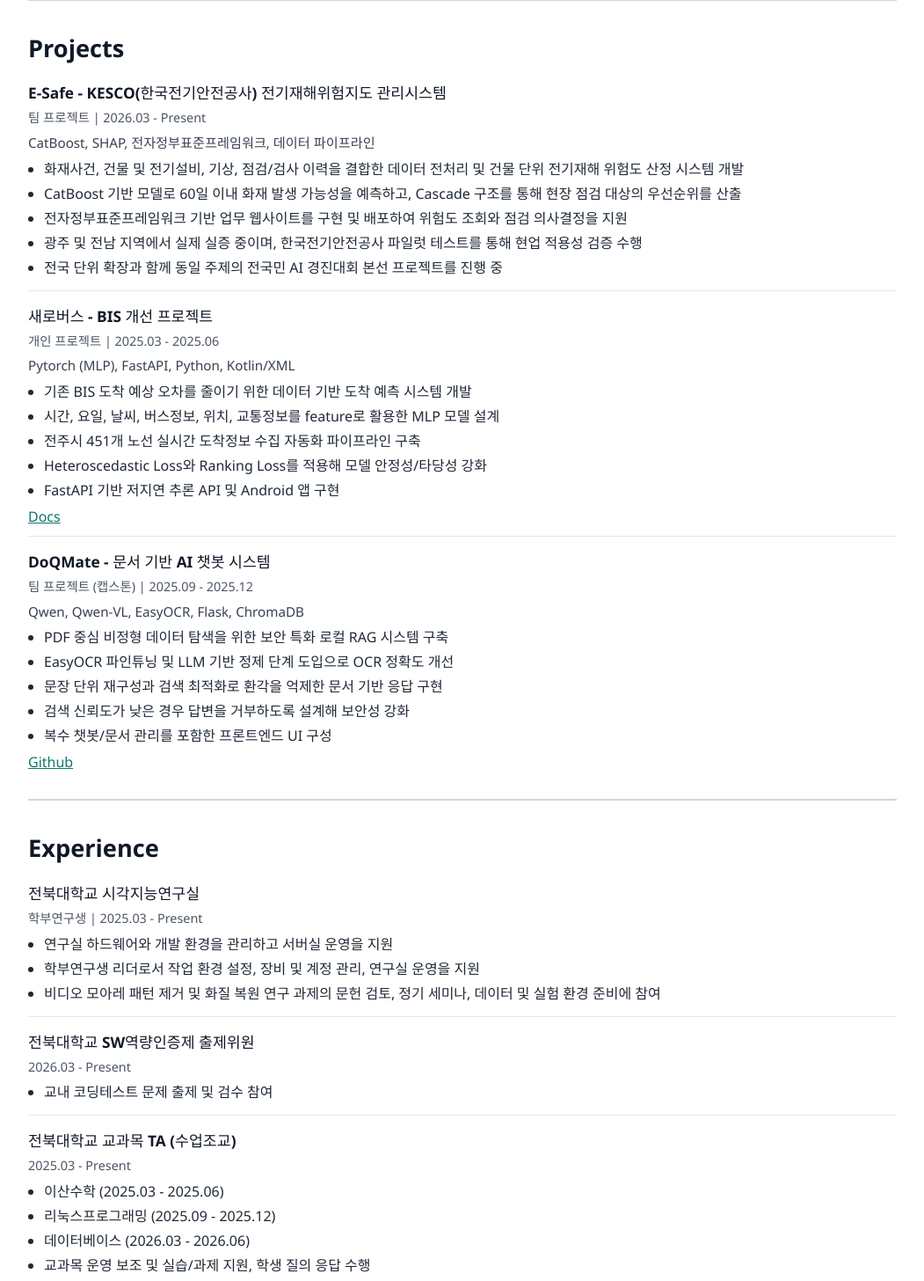
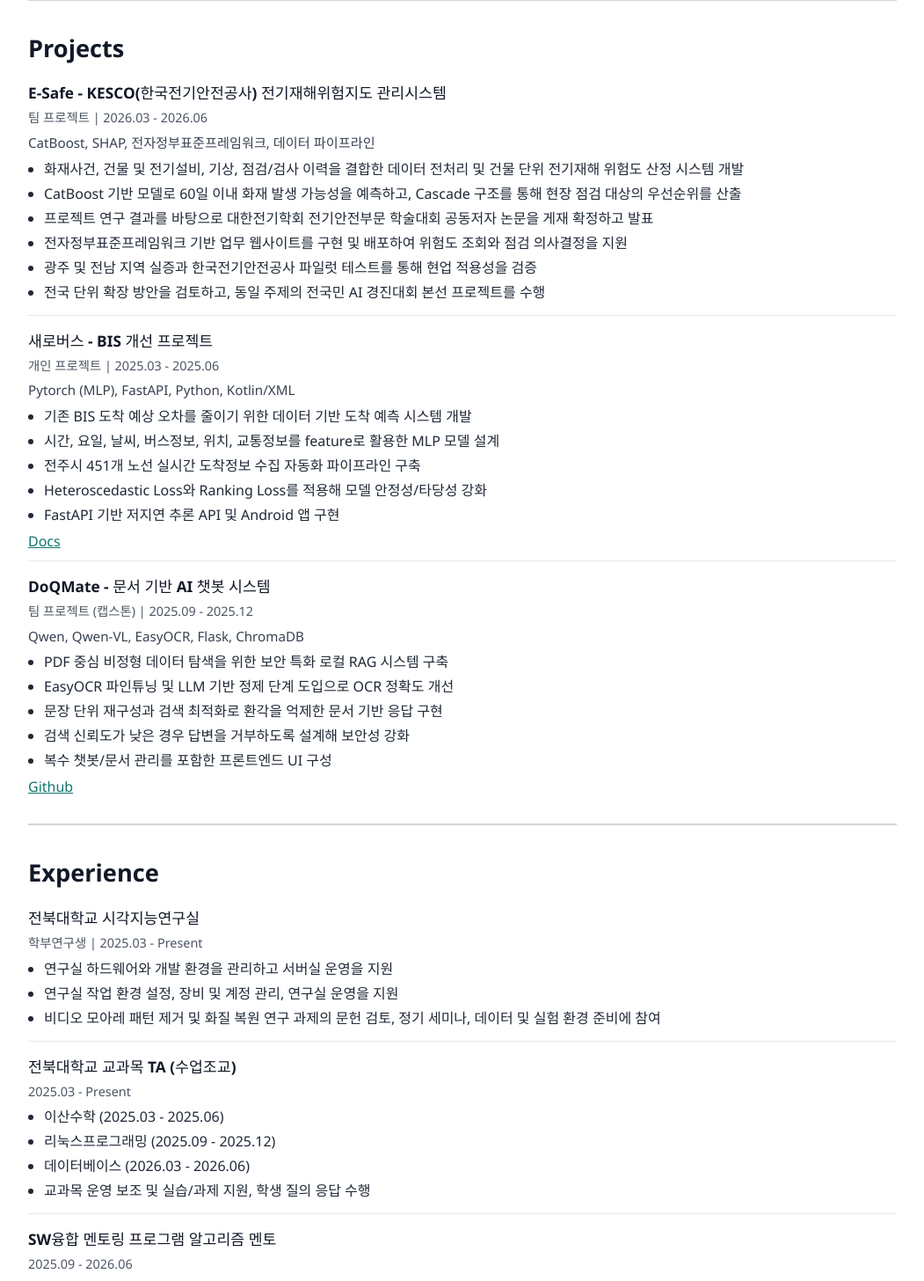
Before and after one commit to Quinsie/Quinsie.github.io, a React (Vite) app: page / in a window 1280 px wide. Shown: the part 880-2336 px from the top of the page at 88% size, without its empty margins (224-1275 px from the left). Built offline with nearby package versions, Linux system fonts and the light colour scheme.

Commit message:
feat: refine activities and achievements

```diff
--- a/src/content/portfolio.js
+++ b/src/content/portfolio.js
@@ -87,7 +87,7 @@
         cards: [
           {
             title: "전기설비 안전점검 우선순위화를 위한 Cascade 기반 전기재해 위험 예측 모델 연구",
-            meta: "대한전기학회 전기안전부문 | 공동저자, 게재 확정 및 발표",
+            meta: "대한전기학회 전기안전부문",
             bullets: [
               "화재사건, 건물/전기설비, 기상, 점검 데이터를 건물-월 단위로 전처리하여 전기화재 위험 예측 데이터셋 구축",
               "희소한 화재 발생 데이터(양성 비율 0.07%)를 대상으로 2단계 Cascade CatBoost 모델을 설계하여 점검 후보군 선별 및 위험 순위화",
@@ -120,14 +120,15 @@
         cards: [
           {
             title: "E-Safe - KESCO(한국전기안전공사) 전기재해위험지도 관리시스템",
-            meta: "팀 프로젝트 | 2026.03 - Present",
+            meta: "팀 프로젝트 | 2026.03 - 2026.06",
             subtitle: "CatBoost, SHAP, 전자정부표준프레임워크, 데이터 파이프라인",
             bullets: [
               "화재사건, 건물 및 전기설비, 기상, 점검/검사 이력을 결합한 데이터 전처리 및 건물 단위 전기재해 위험도 산정 시스템 개발",
               "CatBoost 기반 모델로 60일 이내 화재 발생 가능성을 예측하고, Cascade 구조를 통해 현장 점검 대상의 우선순위를 산출",
+              "프로젝트 연구 결과를 바탕으로 대한전기학회 전기안전부문 학술대회 공동저자 논문을 게재 확정하고 발표",
               "전자정부표준프레임워크 기반 업무 웹사이트를 구현 및 배포하여 위험도 조회와 점검 의사결정을 지원",
-              "광주 및 전남 지역에서 실제 실증 중이며, 한국전기안전공사 파일럿 테스트를 통해 현업 적용성 검증 수행",
-              "전국 단위 확장과 함께 동일 주제의 전국민 AI 경진대회 본선 프로젝트를 진행 중",
+              "광주 및 전남 지역 실증과 한국전기안전공사 파일럿 테스트를 통해 현업 적용성을 검증",
+              "전국 단위 확장 방안을 검토하고, 동일 주제의 전국민 AI 경진대회 본선 프로젝트를 수행",
             ],
             links: [],
           },
@@ -178,15 +179,8 @@
             meta: "학부연구생 | 2025.03 - Present",
             bullets: [
               "연구실 하드웨어와 개발 환경을 관리하고 서버실 운영을 지원",
-              "학부연구생 리더로서 작업 환경 설정, 장비 및 계정 관리, 연구실 운영을 지원",
+              "연구실 작업 환경 설정, 장비 및 계정 관리, 연구실 운영을 지원",
               "비디오 모아레 패턴 제거 및 화질 복원 연구 과제의 문헌 검토, 정기 세미나, 데이터 및 실험 환경 준비에 참여",
-            ],
-          },
-          {
-            title: "전북대학교 SW역량인증제 출제위원",
-            meta: "2026.03 - Present",
-            bullets: [
-              "교내 코딩테스트 문제 출제 및 검수 참여",
             ],
           },
           {
@@ -262,17 +256,19 @@
             ],
           },
           {
-            title: "COALA 알고리즘 동아리 부회장",
+            title: "COALA 알고리즘 동아리",
             meta: "2021.12 - 2022.11",
             bullets: [
+              "동아리 부회장",
               "알고리즘 튜터링 및 개인 멘토링 진행",
               "MT 기획 및 동아리 운영 활동 수행",
             ],
           },
           {
-            title: "전북대학교 IT정보공학과 학생회 기획국",
+            title: "전북대학교 IT지능정보공학과 1대 학생회",
             meta: "2022.03 - 2022.11",
             bullets: [
+              "기획국원",
               "학과 행사 기획 및 운영 참여",
             ],
           },
@@ -289,8 +285,9 @@
         title: "Awards",
         type: "table",
         columns: ["일자", "수상명", "주관", "비고"],
-        rows: [
-          ["2025.10", "은상", "AWS METAmobility", "자율주행 자동차 경진대회 해커톤"],
+          rows: [
+            ["2026.06", "장려상", "전북대학교", "2026-1 캡스톤디자인 경진대회"],
+            ["2025.10", "은상", "AWS METAmobility", "자율주행 자동차 경진대회 해커톤"],
           ["2025.10", "은상", "전북대학교", "교내 알고리즘 대회 (ICPC 2025)"],
           ["2025.05", "9위", "전북대학교", "JBNUPC (전북대학교 프로그래밍 대회)"],
           ["2022.10", "금상", "전북대학교", "교내 알고리즘 대회 (ICPC 2022)"],
@@ -301,7 +298,7 @@
         type: "table",
         columns: ["일자", "자격/시험", "등급/점수", "기관"],
         rows: [
-          ["2025.11", "TOPCIT", "Level 3 (632/1000)", "정보통신기획평가원"],
+          ["2026.05", "TOPCIT", "Level 3 (632/1000)", "정보통신기획평가원"],
           ["2025.03", "OPIc", "IH (Intermediate High)", "ACTFL"],
           ["2022.07", "Cos PRO C++", "1급", "YBM IT"],
         ],
@@ -382,7 +379,7 @@
         cards: [
           {
             title: "A Cascade-Based Electrical Disaster Risk Prediction Model for Prioritizing Electrical Facility Safety Inspections",
-            meta: "KIEE Electrical Safety Division | Co-author, Accepted and Presented",
+            meta: "KIEE Electrical Safety Division",
             bullets: [
               "Built a building-month dataset by preprocessing fire incidents, building/electrical-facility, weather, and inspection data",
               "Designed a two-stage Cascade CatBoost model to prioritize inspections under an extreme class imbalance (0.07% positive rate)",
@@ -415,14 +412,15 @@
         cards: [
           {
             title: "E-Safe - KESCO Electrical Hazard Risk Mapping System",
-            meta: "Team Project | Mar 2026 - Present",
+            meta: "Team Project | Mar 2026 - Jun 2026",
             subtitle: "CatBoost, SHAP, e-Government Framework, Data Pipelines",
             bullets: [
-              "Developing a building-level electrical-disaster risk assessment system from fire incidents, building/electrical-facility, weather, and inspection data",
-              "Predicting the likelihood of fire within 60 days with a CatBoost-based model and prioritizing field-inspection targets through a Cascade architecture",
+              "Developed a building-level electrical-disaster risk assessment system from fire incidents, building/electrical-facility, weather, and inspection data",
+              "Predicted the likelihood of fire within 60 days with a CatBoost-based model and prioritized field-inspection targets through a Cascade architecture",
+              "Co-authored and presented an accepted paper at the KIEE Electrical Safety Division conference based on project research results",
               "Built and deployed an operational web application on the e-Government Standard Framework to support risk lookup and inspection decisions",
-              "Conducting real-world validation in the Gwangju–Jeonnam region; KESCO is running a pilot test for operational adoption",
-              "Advancing a nationwide rollout while competing as a finalist in a national AI competition on the same topic",
+              "Validated operational applicability through field validation in the Gwangju–Jeonnam region and a KESCO pilot test",
+              "Explored nationwide expansion and advanced to the finals of a national AI competition on the same topic",
             ],
             links: [],
           },
@@ -473,15 +471,8 @@
             meta: "Undergraduate Researcher | Mar 2025 - Present",
             bullets: [
               "Manage lab hardware and development environments, including server-room operations",
-              "Lead undergraduate researchers by supporting workspace setup, equipment and account management, and lab operations",
+              "Support workspace setup, equipment and account management, and lab operations",
               "Participate in literature review, regular seminars, and data and experiment-environment preparation for video moiré-pattern removal and restoration research",
-            ],
-          },
-          {
-            title: "Problem Setter, JBNU SW Competency Test",
-            meta: "Mar 2026 - Present",
-            bullets: [
-              "Participated in designing and reviewing coding test problems",
             ],
           },
           {
@@ -557,17 +548,19 @@
             ],
           },
           {
-            title: "Vice President, COALA Algorithm Club",
+            title: "COALA Algorithm Club",
             meta: "Dec 2021 - Nov 2022",
             bullets: [
+              "Vice President",
               "Conducted algorithm tutoring and one-on-one mentoring",
               "Organized MT and managed club activities",
             ],
           },
           {
-            title: "Student Council, Dept. of IT Information Engineering",
+            title: "1st Student Council, Department of IT Intelligence and Information Engineering, JBNU",
             meta: "Mar 2022 - Nov 2022",
             bullets: [
+              "Planning Bureau Member",
               "Participated in planning and operating departmental events",
             ],
           },
@@ -584,7 +577,8 @@
         title: "Awards",
         type: "table",
         columns: ["Date", "Award", "Organizer", "Notes"],
-        rows: [
+          rows: [
+          ["Jun 2026", "Encouragement Award", "JBNU", "2026-1 Capstone Design Competition"],
           ["Oct 2025", "Silver Award", "AWS METAmobility", "Autonomous Driving Hackathon"],
           ["Oct 2025", "Silver Award", "JBNU", "JBNU Algorithm Contest (ICPC 2025)"],
           ["May 2025", "9th Place", "JBNU", "JBNUPC (JBNU Programming Contest)"],
@@ -596,7 +590,7 @@
         type: "table",
         columns: ["Date", "Certificate", "Level / Score", "Organization"],
         rows: [
-          ["Nov 2025", "TOPCIT", "Level 3 (632/1000)", "IITP"],
+          ["May 2026", "TOPCIT", "Level 3 (632/1000)", "IITP"],
           ["Mar 2025", "OPIc", "IH (Intermediate High)", "ACTFL"],
           ["Jul 2022", "Cos PRO C++", "Professional (Level 1)", "YBM IT"],
         ],
```
